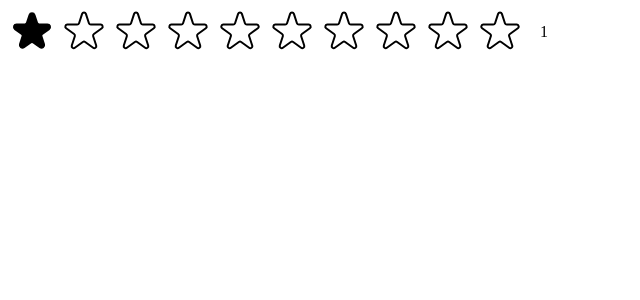
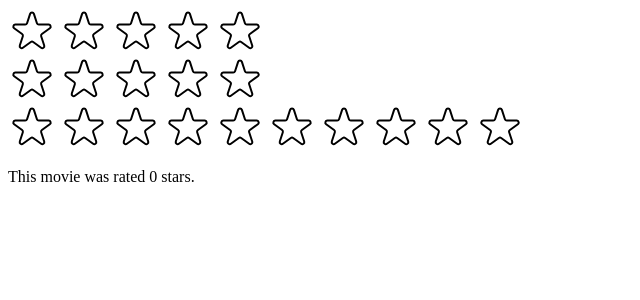
Before and after one commit to eduardocintrasantos/Popcorn, a React (Create React App) app: page / in a window 1280 px wide. Shown: the top 300 px of the page, without its empty margins (0-640 px from the left). Built offline with nearby package versions, Linux system fonts and the light colour scheme.

Commit message:
08/08/2023

```diff
--- a/src/StarRating.js
+++ b/src/StarRating.js
@@ -11,17 +11,26 @@
   gap: "4px",
 };
 
-const textStyle = {
-  lineHeight: "1",
-  margin: "0",
-};
-
-export default function StarRating({ maxRating = 5 }) {
-  const [rating, setRating] = useState(1);
+export default function StarRating({
+  maxRating = 5,
+  color = "#fcc419",
+  size = 48,
+  messages = [],
+  onSetRating,
+}) {
+  const [rating, setRating] = useState(0);
 
   function handleRating(rating) {
     setRating(rating);
+    onSetRating(rating);
   }
+
+  const textStyle = {
+    lineHeight: "1",
+    margin: "0",
+    color,
+    fontSize: `${size / 1.5}px`,
+  };
 
   return (
     <div style={containerStyle}>
@@ -31,30 +40,34 @@
             key={i}
             onClick={() => handleRating(i + 1)}
             full={rating >= i + 1}
+            color={color}
+            size={size}
           />
         ))}
       </div>
-      <p style={textStyle}>{rating || ""}</p>
+      <p style={textStyle}>
+        {messages.length === maxRating ? messages[rating - 1] : rating || ""}
+      </p>
     </div>
   );
 }
 
-const starStyle = {
-  width: "48px",
-  height: "48px",
-  display: "block",
-  cursor: "pointer",
-};
+function Star({ onClick, full, color, size }) {
+  const starStyle = {
+    width: `${size}px`,
+    height: `${size}px`,
+    display: "block",
+    cursor: "pointer",
+  };
 
-function Star({ onClick, full }) {
   return (
     <span role="button" style={starStyle} onClick={onClick}>
       {full ? (
         <svg
           xmlns="http://www.w3.org/2000/svg"
           viewBox="0 0 20 20"
-          fill="#000"
-          stroke="#000"
+          fill={color}
+          stroke={color}
         >
           <path d="M9.049 2.927c.3-.921 1.603-.921 1.902 0l1.07 3.292a1 1 0 00.95.69h3.462c.969 0 1.371 1.24.588 1.81l-2.8 2.034a1 1 0 00-.364 1.118l1.07 3.292c.3.921-.755 1.688-1.54 1.118l-2.8-2.034a1 1 0 00-1.175 0l-2.8 2.034c-.784.57-1.838-.197-1.539-1.118l1.07-3.292a1 1 0 00-.364-1.118L2.98 8.72c-.783-.57-.38-1.81.588-1.81h3.461a1 1 0 00.951-.69l1.07-3.292z" />
         </svg>
--- a/src/index.js
+++ b/src/index.js
@@ -3,11 +3,28 @@
 /*import './index.css';
 import App from './App';*/
 import StarRating from "./StarRating";
+import { useState } from "react";
+
+function Test() {
+  const [movieRating, setMovieRating] = useState(0);
+
+  return (
+    <div>
+      <StarRating color="blue" maxRating={10} onSetRating={setMovieRating} />
+      <p>This movie was rated {movieRating} stars.</p>
+    </div>
+  );
+}
 
 const root = ReactDOM.createRoot(document.getElementById("root"));
 root.render(
   <React.StrictMode>
     {/*<App />*/}
-    <StarRating maxRating={10} />
+    <StarRating
+      maxRating={5}
+      messages={["Terrible", "Bad", "Okay", "Good", "Amazing"]}
+    />
+    <StarRating maxRating={5} />
+    <Test />
   </React.StrictMode>
 );
```
